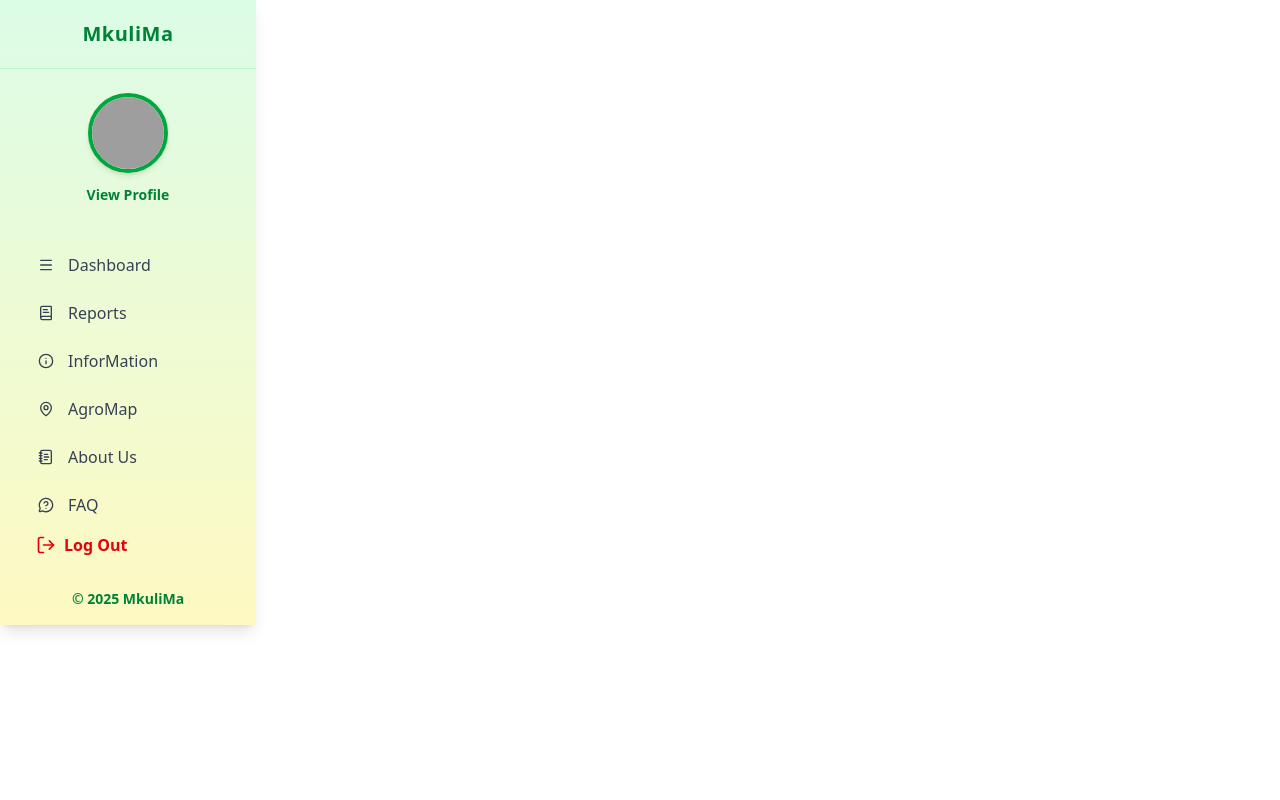
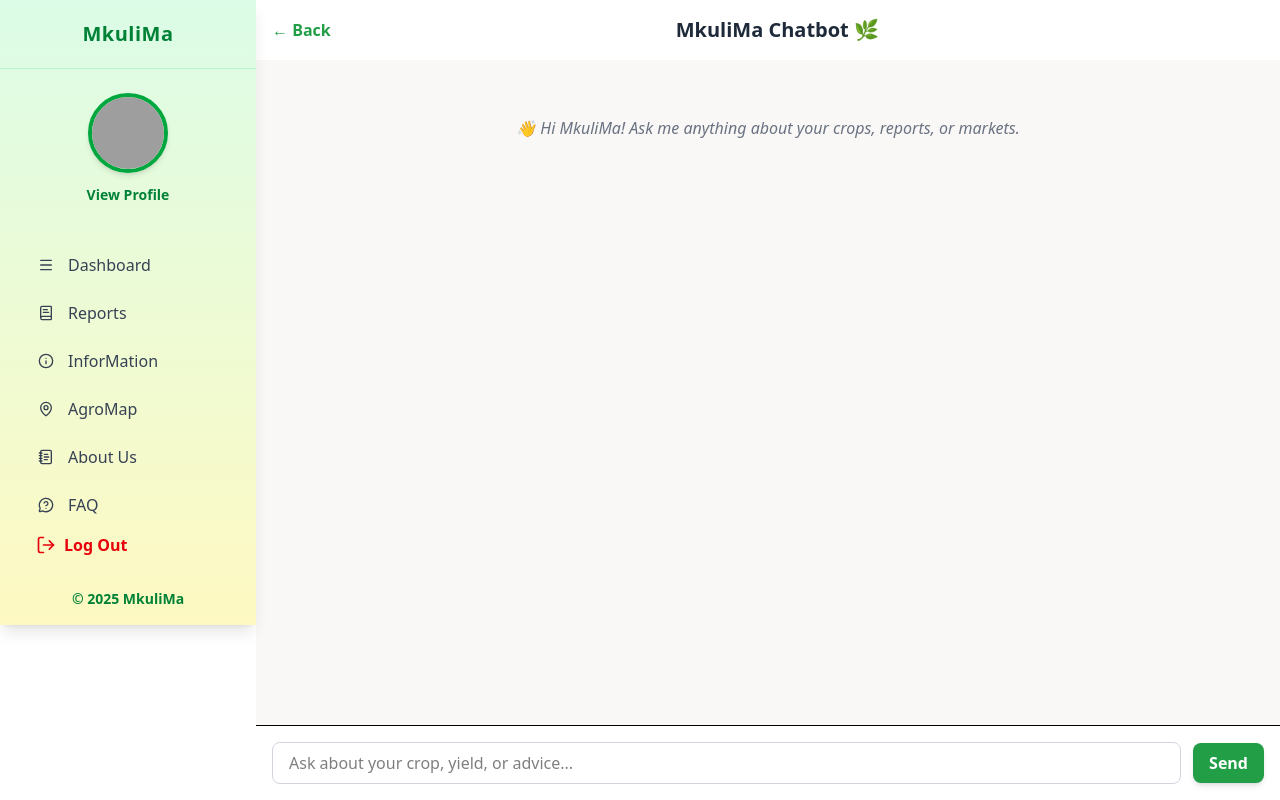
Before and after one commit to Tromtrevor/Mkulima, a React (Vite) app in the folder front-end/React/: page /chatbot in a window 1280 px wide. Built offline with nearby package versions, Linux system fonts and the light colour scheme; grey boxes are pictures that could not be loaded.

Commit message:
Added chatbot

```diff
--- a/front-end/React/src/App.jsx
+++ b/front-end/React/src/App.jsx
@@ -11,6 +11,7 @@ import AnalysisResults from "./pages/ProfitAnalysis";
 import Report from "./pages/Report";
 import Dashboard from "./pages/Dashboard";
 import Reports from "./pages/Reports";
+import ChatBot from "./pages/Chatbot";
 
 
 function Layout({ children }) {
@@ -42,6 +43,7 @@ function App() {
           <Route path="/farm-inputs" element={<FarmInputs />} />
           <Route path="/profit" element={<AnalysisResults />} />
           <Route path="/report" element={<Report />} />
+          <Route path="/chatbot" element={<ChatBot />} />
           {/* Catch all route for undefined paths */}
           {/*<Route path="*" element={<Navigate to="/home" replace />} />*/}
         </Routes>
--- /dev/null
+++ b/front-end/React/src/pages/Chatbot.jsx
@@ -0,0 +1,175 @@
+import React, { useState, useEffect, useRef } from "react";
+import { supabase } from "../supabaseClient";
+import { useNavigate } from "react-router-dom";
+import "./custom_css/onemorestep.css";
+
+export default function Chatbot() {
+  const navigate = useNavigate();
+  const [input, setInput] = useState("");
+  const [messages, setMessages] = useState([]);
+  const [loading, setLoading] = useState(false);
+  const [chatRow, setChatRow] = useState(null); // full DB row for this user
+  const chatEndRef = useRef(null);
+
+  // Auto-scroll
+  useEffect(() => {
+    chatEndRef.current?.scrollIntoView({ behavior: "smooth" });
+  }, [messages]);
+
+  // Load chat history once
+  useEffect(() => {
+    let mounted = true;
+    const fetchHistory = async () => {
+      try {
+        const { data: userData } = await supabase.auth.getUser();
+        const user = userData?.user;
+        if (!user) return;
+
+        // get single row for this user (id == user.id)
+        const { data, error } = await supabase
+          .from("chatbot")
+          .select("id,chats")
+          .eq("id", user.id)
+          //.single();
+
+        if (error && error.code !== "PGRST116") {
+          // ignore "No rows found" style error code, warn others
+          console.warn("Load error:", error);
+        }
+
+        if (!mounted) return;
+
+        if (data) {
+          setChatRow(data);
+          const chats = Array.isArray(data.chats) ? data.chats : (data.chats ? JSON.parse(data.chats) : []);
+          // flatten into message list: request then response
+          const formatted = chats.flatMap((entry) => {
+            const req = entry.request ?? entry.Request ?? entry.RequestText ?? null;
+            const res = entry.response ?? entry.Response ?? entry.ResponseText ?? null;
+            const out = [];
+            if (req != null) out.push({ role: "user", content: req, key: `r_${Math.random()}` });
+            if (res != null) out.push({ role: "assistant", content: res, key: `a_${Math.random()}` });
+            return out;
+          });
+          setMessages(formatted);
+        }
+      } catch (err) {
+        console.warn("fetchHistory error:", err);
+      }
+    };
+
+    fetchHistory();
+    return () => { mounted = false; };
+  }, []);
+
+  // send user message, call backend, then append {request,response} to chats column on user's row
+  const handleSend = async () => {
+    const text = input.trim();
+    if (!text) return;
+    setInput("");
+    // optimistic UI: show user message immediately
+    setMessages((prev) => [...prev, { role: "user", content: text, key: `u_${Date.now()}` }]);
+    setLoading(true);
+
+    try {
+      const { data: userData } = await supabase.auth.getUser();
+      const user = userData?.user;
+      if (!user) {
+        alert("Please log in first.");
+        setLoading(false);
+        return;
+      }
+
+      // call backend AI
+      const resp = await fetch("http://127.0.0.1:8000/api/crop/ai-chat", {
+        method: "POST",
+        headers: { "Content-Type": "application/json" },
+        body: JSON.stringify({ message: text }),
+      });
+      const result = await resp.json();
+      const aiText = result?.reply ?? result?.message ?? JSON.stringify(result);
+
+      // build new chat entry
+      const newEntry = { request: text, response: aiText };
+
+      if (chatRow && chatRow.id) {
+        // existing row: append to chats array and update
+        const existingChats = Array.isArray(chatRow.chats) ? chatRow.chats : (chatRow.chats ? JSON.parse(chatRow.chats) : []);
+        const updatedChats = [...existingChats, newEntry];
+
+        const { data: updated, error: updateErr } = await supabase
+          .from("chatbot")
+          .update({ chats: updatedChats })
+          .eq("id", chatRow.id)
+          .select()
+          //.single();
+
+        if (updateErr) {
+          console.warn("Failed to update chatbot row:", updateErr);
+        } else {
+          setChatRow(updated);
+        }
+      } else {
+        // no row yet: insert new row with id = user.id and chats = [newEntry]
+        const { data: inserted, error: insertErr } = await supabase
+          .from("chatbot")
+          .insert([{ id: user.id, chats: [newEntry] }])
+          .select()
+          .single();
+
+        if (insertErr) {
+          console.warn("Failed to insert chatbot row:", insertErr);
+        } else {
+          setChatRow(inserted);
+        }
+      }
+
+      // append AI reply to UI
+      setMessages((prev) => [...prev, { role: "assistant", content: aiText, key: `a_${Date.now()}` }]);
+    } catch (err) {
+      console.error("AI fetch error:", err);
+      setMessages((prev) => [...prev, { role: "assistant", content: "⚠️ Failed to reach AI." }]);
+    } finally {
+      setLoading(false);
+    }
+  };
+
+  return (
+    <div className="min-h-screen bg-[#f2f0ef] flex flex-col animate-fade-in">
+      <div className="bg-white shadow-md p-4 flex items-center justify-between">
+        <button onClick={() => navigate(-1)} className="text-[#229e47] font-semibold hover:text-green-700 transition-all">← Back</button>
+        <h1 className="text-xl font-bold text-gray-800">MkuliMa Chatbot 🌿</h1>
+        <div className="w-10" />
+      </div>
+
+      <div className="flex-1 overflow-y-auto p-4 space-y-4 bg-[#f9f8f6]">
+        {messages.length === 0 ? (
+          <div className="text-center text-gray-500 italic mt-10">👋 Hi MkuliMa! Ask me anything about your crops, reports, or markets.</div>
+        ) : (
+          messages.map((msg, i) => (
+            <div key={msg.key ?? i} className={`flex ${msg.role === "user" ? "justify-end" : "justify-start"}`}>
+              <div className={`p-3 rounded-2xl shadow-md max-w-xs md:max-w-md ${msg.role === "user" ? "bg-[#229e47] text-white rounded-br-none" : "bg-white text-gray-800 rounded-bl-none"}`}>
+                <div className="whitespace-pre-wrap break-words">{typeof msg.content === "object" ? JSON.stringify(msg.content) : msg.content}</div>
+              </div>
+            </div>
+          ))
+        )}
+        <div ref={chatEndRef} />
+      </div>
+
+      <div className="bg-white border-t p-4 flex items-center gap-3">
+        <input
+          type="text"
+          placeholder="Ask about your crop, yield, or advice..."
+          value={input}
+          onChange={(e) => setInput(e.target.value)}
+          className="flex-1 border border-gray-300 rounded-lg px-4 py-2 focus:ring-2 focus:ring-[#229e47] outline-none"
+          onKeyDown={(e) => e.key === "Enter" && handleSend()}
+        />
+        <button onClick={handleSend} disabled={loading} className={`px-4 py-2 font-semibold rounded-lg shadow-md ${loading ? "bg-gray-300 cursor-not-allowed" : "bg-[#229e47] hover:bg-green-700 text-white"}`}>
+          {loading ? "..." : "Send"}
+        </button>
+      </div>
+    </div>
+  );
+}
--- a/front-end/React/src/pages/Dashboard.jsx
+++ b/front-end/React/src/pages/Dashboard.jsx
@@ -98,7 +98,7 @@ export default function Dashboard() {
               </p>
             </div>
             <button
-              onClick={() => navigate("/chat")}
+              onClick={() => navigate("/chatbot")}
               className="text-green-600 text-sm font-semibold mt-3 hover:underline"
             >
               Start Chat →
```
